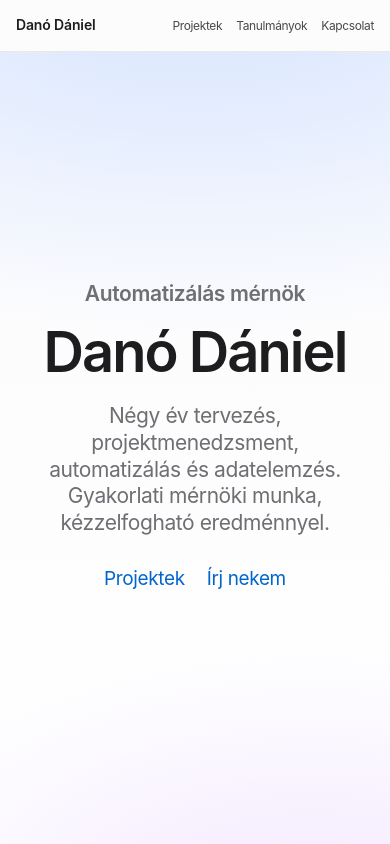
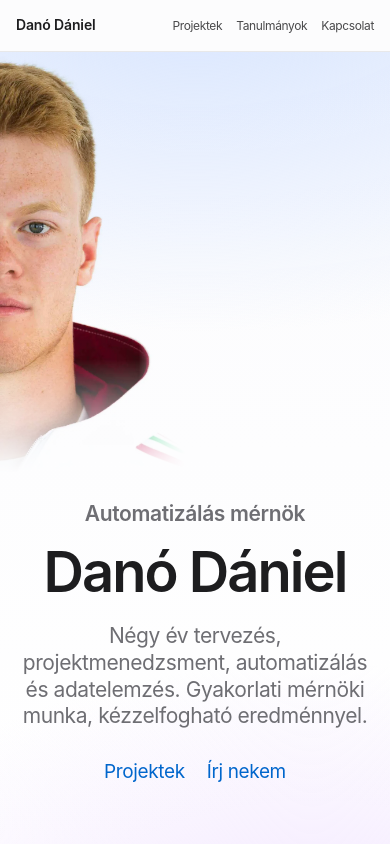
Before and after one commit to Danodani12/First-Steps, a plain HTML site: page index.html in a window 390 px wide. Shown: the top 844 px of the page. Drawn offline with Linux system fonts and the light colour scheme.

Commit message:
Add half-face portrait to the hero section
Crops the right half of the ID photo into an optimised WebP and places it
flush left in the hero, blended into the background, with a stacked
layout on mobile.

Co-Authored-By: Claude Opus 5.5 <noreply@anthropic.com>
Claude-Session: https://claude.ai/code/session_01CLSeomHTtcid856GH5gYdR

```diff
--- a/index.html
+++ b/index.html
@@ -78,7 +78,29 @@
         radial-gradient(1200px 600px at 50% -10%, #d6e4ff 0%, rgba(255, 255, 255, 0) 60%),
         radial-gradient(900px 500px at 80% 110%, #f3e8ff 0%, rgba(255, 255, 255, 0) 55%),
         linear-gradient(180deg, #fbfbfd 0%, #ffffff 100%);
+      position: relative;
+      overflow: hidden;
+      --face-w: min(40vw, calc((100vh - var(--nav)) * 0.42));
+      padding-left: calc(var(--face-w) + 24px);
     }
+    .hero-face {
+      position: absolute;
+      left: 0;
+      bottom: 0;
+      height: 100%;
+      width: var(--face-w);
+      object-fit: cover;
+      object-position: left top;
+      /* the photo's white background melts into the hero gradient */
+      mix-blend-mode: multiply;
+      -webkit-mask-image: linear-gradient(180deg, #000 70%, transparent 96%), linear-gradient(90deg, #000 75%, transparent 100%);
+      -webkit-mask-composite: source-in;
+      mask-image: linear-gradient(180deg, #000 70%, transparent 96%), linear-gradient(90deg, #000 75%, transparent 100%);
+      mask-composite: intersect;
+      pointer-events: none;
+      user-select: none;
+    }
+    .hero > div { position: relative; }
     .kicker {
       margin: 0 0 14px;
       font-size: 21px;
@@ -341,6 +363,21 @@
     }
 
     @media (max-width: 860px) {
+      .hero {
+        flex-direction: column;
+        justify-content: flex-start;
+        padding: 0 18px 72px;
+        min-height: auto;
+      }
+      .hero-face {
+        position: static;
+        align-self: flex-start;
+        margin-left: -18px;
+        width: auto;
+        height: 52vh;
+        max-height: 460px;
+        margin-bottom: 8px;
+      }
       .nav { padding: 0 16px; }
       .nav-links { gap: 14px; }
       .bento, .roles, .facts { grid-template-columns: 1fr; }
@@ -373,6 +410,7 @@
 
   <main id="top">
     <section class="hero">
+      <img class="hero-face" src="images/dano-daniel-half-face.webp" alt="Danó Dániel portréja" width="640" height="1520" fetchpriority="high">
       <div>
         <p class="kicker">Automatizálás mérnök</p>
         <h1>Danó Dániel</h1>
```
Also changed, not shown: images/dano-daniel-half-face.webp (added).
